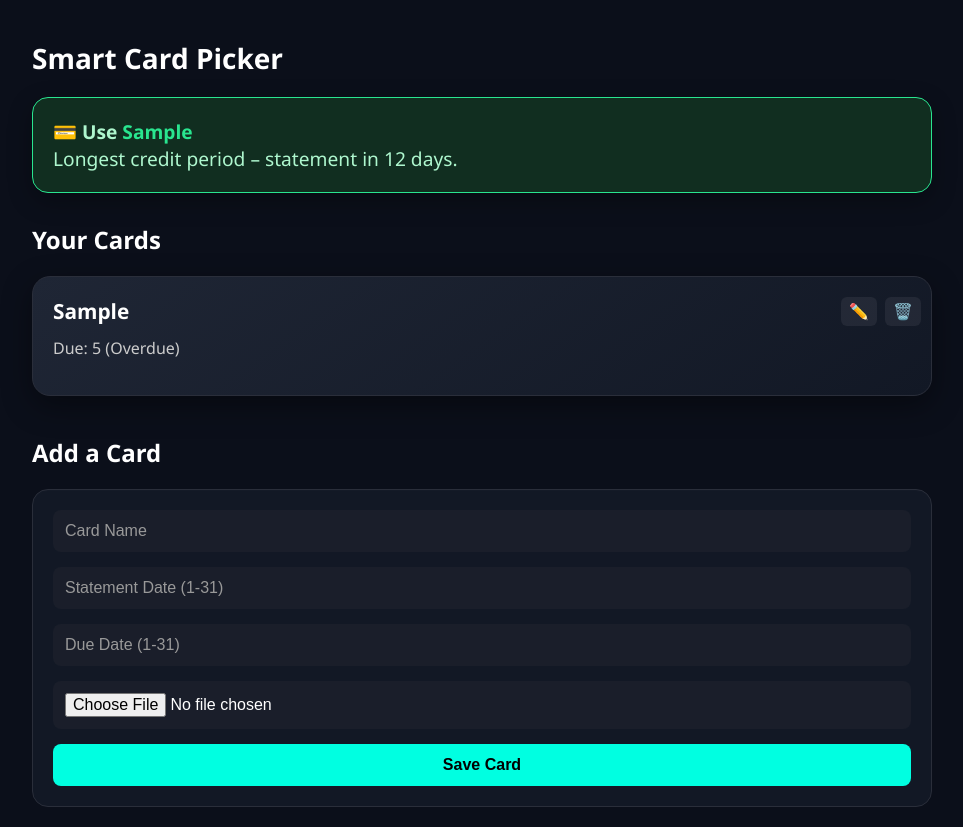
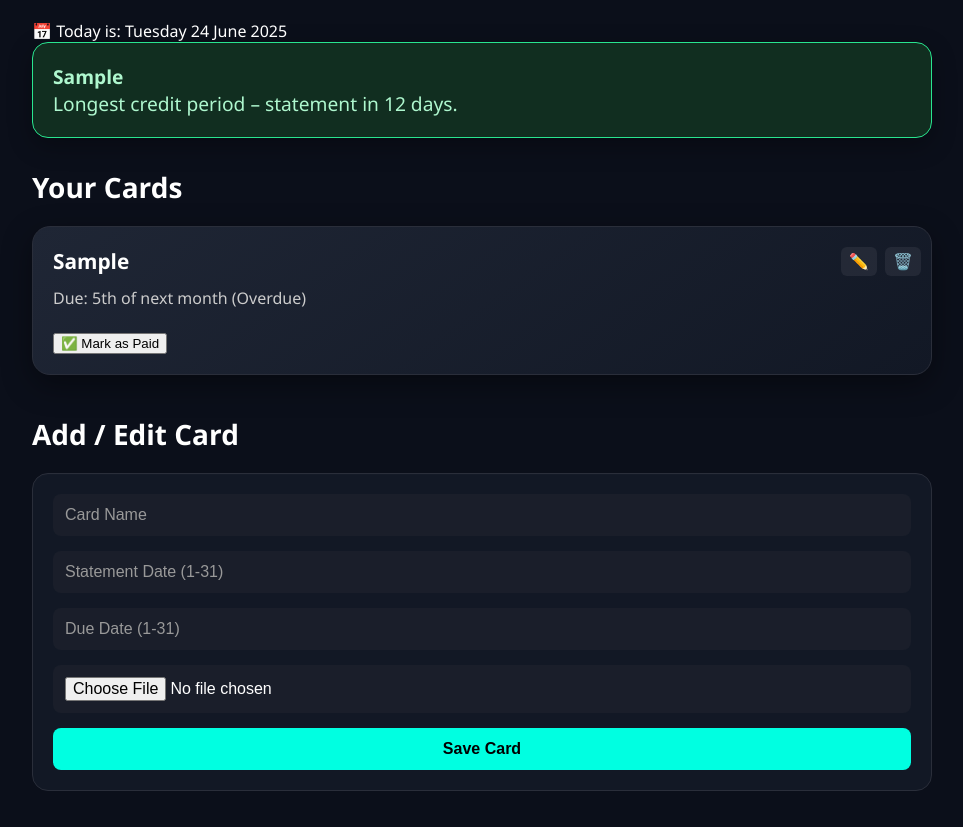
Before and after one commit to tommevin98/smart-card-picker, a plain HTML site: page index.html in a window 1280 px wide. Both pictures are taken after typing "Sample", "5", "5" into the empty fields and a click on the button "Save Card". Shown: the whole page, without its empty margins (158-1121 px from the left). Drawn offline with Linux system fonts and the light colour scheme.

Commit message:
Add files via upload

```diff
--- a/app.js
+++ b/app.js
@@ -1,140 +1,212 @@
-let cards = JSON.parse(localStorage.getItem('cards')) || [];
+const form = document.getElementById("cardForm");
+const cardGrid = document.getElementById("cardGrid");
+const highlightBox = document.getElementById("cardHighlight");
+const systemDate = document.getElementById("systemDate");
+
+let cards = JSON.parse(localStorage.getItem("cards")) || [];
 let editingIndex = null;
 
-function getToday() {
-  return new Date().getDate();
+// ----- Monthly reset logic -----
+function resetPaidStatusIfNewMonth() {
+  const now = new Date();
+  const currentMonthKey = `${now.getFullYear()}-${now.getMonth()}`;
+  const lastResetMonth = localStorage.getItem("lastResetMonth");
+
+  if (currentMonthKey !== lastResetMonth) {
+    Object.keys(localStorage).forEach((key) => {
+      if (key.endsWith("_paid")) {
+        localStorage.removeItem(key);
+      }
+    });
+    localStorage.setItem("lastResetMonth", currentMonthKey);
+  }
 }
 
-function saveCards() {
-  localStorage.setItem('cards', JSON.stringify(cards));
+// ----- Push notification -----
+function checkDueNotifications() {
+  if (!("Notification" in window)) return;
+
+  if (Notification.permission === "default") {
+    Notification.requestPermission();
+  }
+
+  if (Notification.permission === "granted") {
+    const today = new Date();
+    const todayDay = today.getDate();
+
+    cards.forEach((card) => {
+      const paid = getPaidStatus(card);
+      const daysUntilDue = (card.dueDate - todayDay + 31) % 31;
+
+      if (!paid && daysUntilDue === 5) {
+        new Notification("💳 Credit Card Due Soon", {
+          body: `${card.name} is due in 5 days (${card.dueDate}th)!`,
+        });
+      }
+    });
+  }
 }
 
-function showCards() {
-  const container = document.getElementById('card-list');
-  container.innerHTML = '';
-  const today = getToday();
-
-  cards.forEach((card, index) => {
-    const dueIn = card.dueDate - today;
-    const cardEl = document.createElement('div');
-    cardEl.className = 'card';
-
-    const icons = document.createElement('div');
-    icons.className = 'card-icons';
-
-    const editBtn = document.createElement('button');
-    editBtn.innerHTML = '✏️';
-    editBtn.title = 'Edit';
-    editBtn.onclick = () => editCard(index);
-
-    const deleteBtn = document.createElement('button');
-    deleteBtn.innerHTML = '🗑️';
-    deleteBtn.title = 'Delete';
-    deleteBtn.onclick = () => deleteCard(index);
-
-    icons.appendChild(editBtn);
-    icons.appendChild(deleteBtn);
-
-    const header = document.createElement('div');
-    header.className = 'card-header';
-
-    if (card.image) {
-      const img = document.createElement('img');
-      img.src = card.image;
-      header.appendChild(img);
-    }
-
-    const nameEl = document.createElement('strong');
-    nameEl.textContent = card.name;
-    header.appendChild(nameEl);
-
-    const dueEl = document.createElement('p');
-    dueEl.textContent = `Due: ${card.dueDate} (${dueIn >= 0 ? dueIn + " days" : "Overdue"})`;
-
-    cardEl.appendChild(icons);
-    cardEl.appendChild(header);
-    cardEl.appendChild(dueEl);
-    container.appendChild(cardEl);
-  });
+function formatDateLabel(date) {
+  const now = new Date();
+  const currentDay = now.getDate();
+  return date >= currentDay
+    ? `${date}th of this month`
+    : `${date}th of next month`;
 }
 
-function recommendCard() {
-  const today = getToday();
+function getPaidStatus(card) {
+  const today = new Date();
+  const key = card.name + "_paid";
+  const lastPaid = localStorage.getItem(key);
+  return lastPaid === today.getFullYear() + "-" + today.getMonth();
+}
+
+function markAsPaid(index) {
+  const card = cards[index];
+  const today = new Date();
+  const key = card.name + "_paid";
+  localStorage.setItem(key, today.getFullYear() + "-" + today.getMonth());
+  renderCards();
+}
+
+function renderCards() {
+  const today = new Date();
+  const todayDay = today.getDate();
+  const todayString = today.toLocaleDateString("en-GB", {
+    weekday: "long",
+    day: "numeric",
+    month: "long",
+    year: "numeric"
+  });
+  systemDate.textContent = "📅 Today is: " + todayString;
+
+  cardGrid.innerHTML = "";
   let bestCard = null;
   let maxDays = -1;
 
-  cards.forEach(card => {
-    let daysTillStatement = (card.statementDate - today + 31) % 31;
-    if (daysTillStatement > maxDays) {
-      maxDays = daysTillStatement;
-      bestCard = card;
+  cards.forEach((card, index) => {
+    const days = (card.statementDate - todayDay + 31) % 31;
+    if (days > maxDays) {
+      maxDays = days;
+      bestCard = { name: card.name, days };
     }
+
+    const cardEl = document.createElement("div");
+    cardEl.className = "card";
+
+    const cardHeader = document.createElement("div");
+    cardHeader.className = "card-header";
+
+    const cardLeft = document.createElement("div");
+    cardLeft.className = "card-left";
+
+    if (card.image) {
+      const logo = document.createElement("img");
+      logo.src = card.image;
+      cardLeft.appendChild(logo);
+    }
+
+    const name = document.createElement("strong");
+    name.textContent = card.name;
+    cardLeft.appendChild(name);
+
+    const cardIcons = document.createElement("div");
+    cardIcons.className = "card-icons";
+
+    const editBtn = document.createElement("button");
+    editBtn.textContent = "✏️";
+    editBtn.onclick = () => editCard(index);
+    cardIcons.appendChild(editBtn);
+
+    const deleteBtn = document.createElement("button");
+    deleteBtn.textContent = "🗑️";
+    deleteBtn.onclick = () => deleteCard(index);
+    cardIcons.appendChild(deleteBtn);
+
+    cardHeader.appendChild(cardLeft);
+    cardHeader.appendChild(cardIcons);
+
+    const due = document.createElement("p");
+    const dueLabel = formatDateLabel(card.dueDate);
+
+    const paid = getPaidStatus(card);
+    const overdue = !paid && card.dueDate < todayDay;
+
+    due.textContent = overdue
+      ? `Due: ${dueLabel} (Overdue)`
+      : `Due: ${dueLabel}`;
+
+    const paidBtn = document.createElement("button");
+    paidBtn.textContent = "✅ Mark as Paid";
+    paidBtn.style.marginTop = "8px";
+    paidBtn.onclick = () => markAsPaid(index);
+
+    cardEl.appendChild(cardHeader);
+    cardEl.appendChild(due);
+    if (!paid) cardEl.appendChild(paidBtn);
+
+    cardGrid.appendChild(cardEl);
   });
 
-  const recDiv = document.getElementById('recommendation');
   if (bestCard) {
-    recDiv.innerHTML = `
-      <strong>💳 Use <span style="color:#29e58f">${bestCard.name}</span></strong><br/>
-      Longest credit period – statement in ${maxDays} days.
-    `;
+    highlightBox.style.display = "block";
+    highlightBox.innerHTML = `<strong>${bestCard.name}</strong><br>Longest credit period – statement in ${bestCard.days} days.`;
   } else {
-    recDiv.textContent = 'Please add cards to get recommendations.';
+    highlightBox.style.display = "none";
   }
 }
 
-document.getElementById('cardForm').addEventListener('submit', function (e) {
+form.onsubmit = function (e) {
   e.preventDefault();
+  const name = document.getElementById("cardName").value.trim();
+  const statementDate = parseInt(document.getElementById("statementDate").value);
+  const dueDate = parseInt(document.getElementById("dueDate").value);
+  const imageInput = document.getElementById("cardImage");
+  const file = imageInput.files[0];
 
-  const name = document.getElementById('cardName').value;
-  const statementDate = parseInt(document.getElementById('statementDate').value);
-  const dueDate = parseInt(document.getElementById('dueDate').value);
-  const imageInput = document.getElementById('cardImage');
-
-  const processCard = (imageData) => {
-    const newCard = { name, statementDate, dueDate, image: imageData || null };
-
+  const saveCard = (image = "") => {
+    const newCard = { name, statementDate, dueDate, image };
     if (editingIndex !== null) {
       cards[editingIndex] = newCard;
       editingIndex = null;
     } else {
       cards.push(newCard);
     }
-
-    saveCards();
-    showCards();
-    recommendCard();
-    document.getElementById('cardForm').reset();
+    localStorage.setItem("cards", JSON.stringify(cards));
+    form.reset();
+    renderCards();
   };
 
-  if (imageInput.files.length > 0) {
+  if (file) {
     const reader = new FileReader();
-    reader.onload = function () {
-      processCard(reader.result);
+    reader.onload = () => {
+      saveCard(reader.result);
     };
-    reader.readAsDataURL(imageInput.files[0]);
+    reader.readAsDataURL(file);
   } else {
-    const existingImage = editingIndex !== null ? cards[editingIndex].image : null;
-    processCard(existingImage);
+    const existingImage = editingIndex !== null ? cards[editingIndex].image : "";
+    saveCard(existingImage);
   }
-});
+};
+
+function deleteCard(index) {
+  if (confirm("Delete this card?")) {
+    cards.splice(index, 1);
+    localStorage.setItem("cards", JSON.stringify(cards));
+    renderCards();
+  }
+}
 
 function editCard(index) {
   const card = cards[index];
-  document.getElementById('cardName').value = card.name;
-  document.getElementById('statementDate').value = card.statementDate;
-  document.getElementById('dueDate').value = card.dueDate;
+  document.getElementById("cardName").value = card.name;
+  document.getElementById("statementDate").value = card.statementDate;
+  document.getElementById("dueDate").value = card.dueDate;
   editingIndex = index;
-  window.scrollTo({ top: 0, behavior: 'smooth' });
 }
 
-function deleteCard(index) {
-  if (confirm("Are you sure you want to delete this card?")) {
-    cards.splice(index, 1);
-    saveCards();
-    showCards();
-    recommendCard();
-  }
-}
-
-showCards();
-recommendCard();
+// Run on page load
+resetPaidStatusIfNewMonth();
+renderCards();
+checkDueNotifications();
--- a/index.html
+++ b/index.html
@@ -3,30 +3,25 @@
 <head>
   <meta charset="UTF-8" />
   <meta name="viewport" content="width=device-width, initial-scale=1.0"/>
-  <title>Smart Card Picker</title>
+  <title>Credit Card Manager</title>
   <link rel="stylesheet" href="style.css" />
 </head>
 <body>
   <div class="container">
-    <h1 class="title">Smart Card Picker</h1>
-
-    <div id="recommendation" class="card-highlight">
-      <!-- Recommended card will appear here -->
-    </div>
-
-    <h2>Your Cards</h2>
-    <div id="card-list" class="card-grid"></div>
-
-    <h2>Add a Card</h2>
-    <form id="cardForm" class="card-form" enctype="multipart/form-data">
+    <div class="system-date" id="systemDate"></div>
+    <div class="card-highlight" id="cardHighlight" style="display: none;"></div>
+    <h2 class="title">Your Cards</h2>
+    <div class="card-grid" id="cardGrid"></div>
+    <h2 class="title">Add / Edit Card</h2>
+    <form class="card-form" id="cardForm">
       <div class="input-group">
         <input type="text" id="cardName" placeholder="Card Name" required />
       </div>
       <div class="input-group">
-        <input type="number" id="statementDate" placeholder="Statement Date (1-31)" required />
+        <input type="number" id="statementDate" placeholder="Statement Date (1-31)" min="1" max="31" required />
       </div>
       <div class="input-group">
-        <input type="number" id="dueDate" placeholder="Due Date (1-31)" required />
+        <input type="number" id="dueDate" placeholder="Due Date (1-31)" min="1" max="31" required />
       </div>
       <div class="input-group">
         <input type="file" id="cardImage" accept="image/*" />
@@ -34,7 +29,6 @@
       <button type="submit">Save Card</button>
     </form>
   </div>
-
   <script src="app.js"></script>
 </body>
 </html>
```
